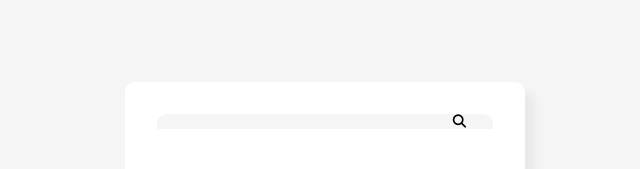
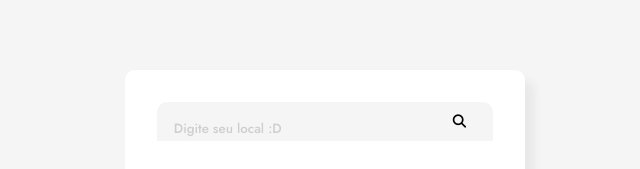
Before and after one commit to itallovidal/climatempo, a React (Vite) app: page / in a window 1280 px wide. Shown: the part 270-439 px from the top of the page, without its empty margins (315-955 px from the left). Built offline with nearby package versions, Linux system fonts and the light colour scheme.

Commit message:
height fix

```diff
--- a/public/style.css
+++ b/public/style.css
@@ -68,7 +68,7 @@ main {
   transition: 100ms 500ms;
   height: var(--altura);
   overflow: hidden;
-  min-height: min-content;
+  min-height: 120px;
 }
 main article {
   overflow: hidden;
--- a/public/style.scss
+++ b/public/style.scss
@@ -11,7 +11,7 @@ main{
   transition: 100ms 500ms;
   height: var(--altura);
   overflow: hidden;
-  min-height: min-content;
+  min-height: 120px;
 
   article{
     overflow: hidden;
```
